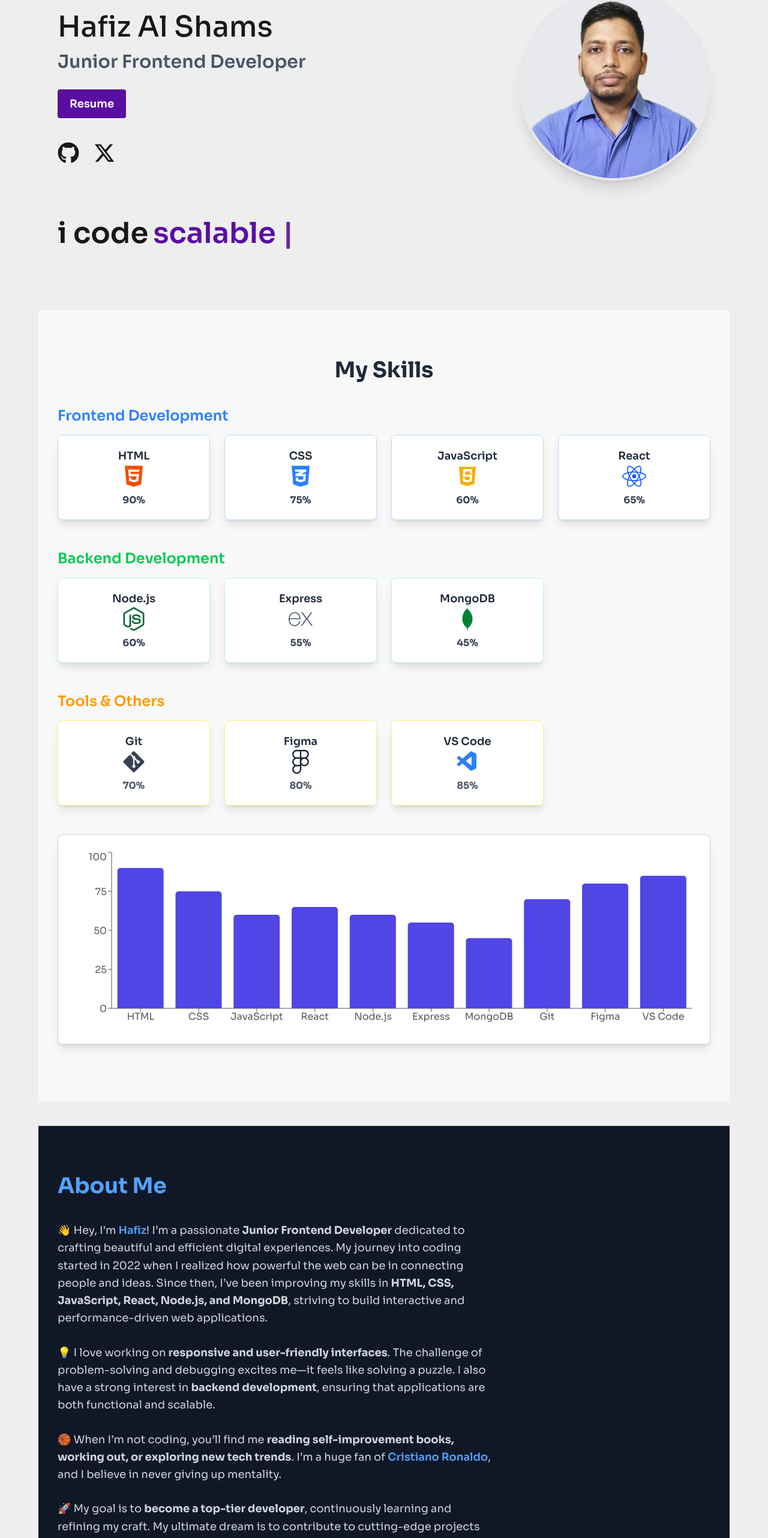
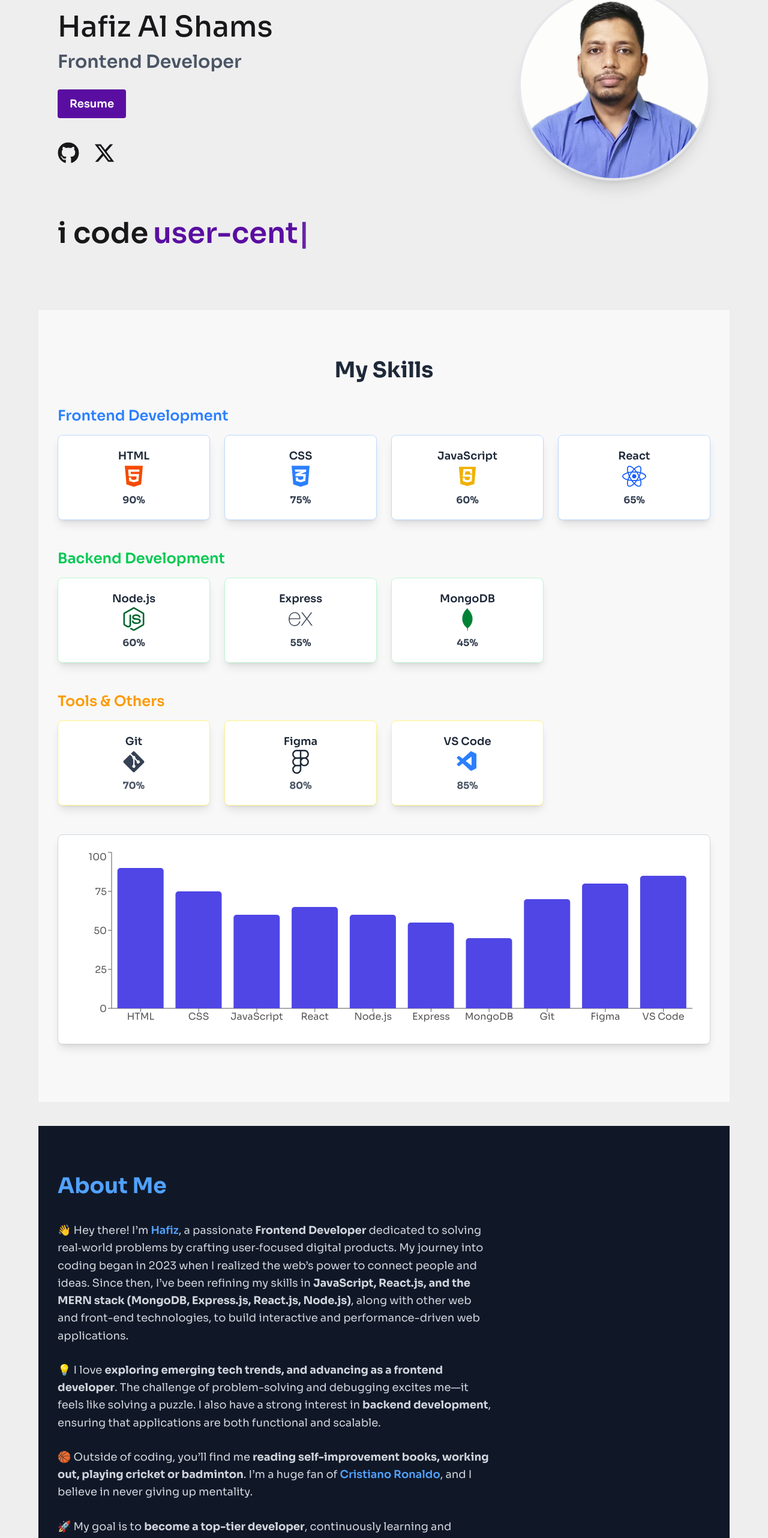
Before and after one commit to Hafiz-Al-Shams/my-portfolio, a React (Vite) app: page / in a window 1280 px wide. Shown: the part 184-2748 px from the top of the page at 60% size. Built offline with nearby package versions, Linux system fonts and the light colour scheme.

Commit message:
fixed responsiveness and other issues

```diff
--- a/public/projects.json
+++ b/public/projects.json
@@ -50,29 +50,31 @@
         "potential_improvements": "Adding an AI-powered recommendation system for food suggestions and optimizing the UI for better mobile responsiveness."
     },
     {
-        "project_name": "SportsSphere - Elite Sports Shop",
-        "project_image": "https://i.ibb.co.com/C5KN07Hj/img-3.png",
+        "project_name": "Giftify - Virtual & Physical Gift Store | Team Project",
+        "project_image": "https://i.ibb.co/PZV8gGqr/Giftify.png",
         "main_technology_stack": [
             "React",
             "React Router",
-            "React Helmet",
-            "React Helmet Async",
-            "React Awesome Slider",
-            "Swiper.js",
+            "Firebase",
             "Express.js",
-            "MongoDB",
-            "LocalForage",
-            "Match Sorter",
-            "Firebase",
+            "React Hook Form",
+            "MongoDB with Mongoose ODM",
+            "Framer Motion",
+            "Yet Another React Lightbox",
+            "React Hook Form",
+            "Keen-Slider",
+            "TanStack Query",
+            "Axios",
+            "React Toastify",
+            "Lottie React",
             "SweetAlert2",
-            "React Tooltip",
-            "Lottie React",
-            "React Dark Mode Toggle"
+            "Recharts",
+            "Stripe"
         ],
-        "brief_description": "SportsSphere is a premium sports shop platform with Firebase authentication and a dynamic database. Users can add sports equipment, view listings directly from the database, and access their own added items. It features a price-based sorting system for easy browsing, ensuring a seamless shopping experience.",
-        "live_project_link": "https://equisports-project.web.app/",
-        "github_repository_link": "https://github.com/Hafiz-Al-Shams/equiSports-client",
-        "challenges_faced": "Implementing real-time data updates for equipment listings and optimizing the sorting system for large datasets.",
-        "potential_improvements": "Adding a wishlist feature, integrating payment options, and enhancing the UI with animations for a more engaging user experience."
+        "brief_description": "Giftify is a gift-sending e-commerce website- launching soon. It lets users send digital gifts, like e-gift cards and animations instantly by email. Users can also order physical gifts, such as custom floral arrangements and themed gift bundles, to be delivered to their loved ones' doorstep with a personalized message. Built with MERN, Giftify runs smoothly across all devices and keeps payments safe. Whether it’s for Eid, Valentine’s Day, Anniversary, birthdays, or any occasion, Giftify makes sending gifts simple and fast.",
+        "live_project_link": "https://giftify-pro.netlify.app/",
+        "github_repository_link": "https://github.com/Md-Siyam94/giftify-server/tree/hafiz",
+        "challenges_faced": "Building robust auth with ‘Forgot Password’ & lockout after failed logins; optimizing gift selection and checkout performance for seamless UX.",
+        "potential_improvements": "Adding user reviews with real-time feedback, building seller & delivery dashboards, implementing real-time delivery tracking, creating an animated gift customization editor, and enhancing analytics dashboards for users & admins."
     }
 ]
--- a/src/components/About.jsx
+++ b/src/components/About.jsx
@@ -12,22 +12,21 @@ const About = () => {
 
                         {/* 1st block */}
                         <p className="text-base sm:text-lg text-gray-300 leading-normal sm:leading-relaxed"> {/* Adjusted text size & line height */}
-                            👋 Hey, I’m <span className="text-blue-400 font-semibold">Hafiz</span>! I’m a passionate <strong>Junior Frontend Developer</strong> dedicated to crafting beautiful and efficient digital experiences.
-                            My journey into coding started in 2022 when I realized how powerful the web can be in connecting people and ideas.
-                            Since then, I’ve been improving my skills in <strong>HTML, CSS, JavaScript, React, Node.js, and MongoDB</strong>, striving to build interactive and performance-driven web applications.
+                            👋 Hey there! I’m <span className="text-blue-400 font-semibold">Hafiz</span>, a passionate <strong>Frontend Developer</strong> dedicated to solving real‑world problems by crafting user‑focused digital products.
+                            My journey into coding began in 2023 when I realized the web’s power to connect people and ideas. Since then, I’ve been refining my skills in <strong>JavaScript, React.js, and the MERN stack (MongoDB, Express.js, React.js, Node.js)</strong>, along with other web and front-end technologies, to build interactive and performance-driven web applications.
                         </p>
                         <br />
 
                         {/* 2nd block */}
                         <p className="text-base sm:text-lg text-gray-300 leading-normal sm:leading-relaxed"> {/* Adjusted text size & line height */}
-                            💡 I love working on <strong>responsive and user-friendly interfaces</strong>. The challenge of problem-solving and debugging excites me—it feels like solving a puzzle.
+                            💡 I love <strong>exploring emerging tech trends, and advancing as a frontend developer</strong>. The challenge of problem-solving and debugging excites me—it feels like solving a puzzle.
                             I also have a strong interest in <strong>backend development</strong>, ensuring that applications are both functional and scalable.
                         </p>
                         <br />
 
                         {/* 3rd block */}
                         <p className="text-base sm:text-lg text-gray-300 leading-normal sm:leading-relaxed"> {/* Adjusted text size & line height */}
-                            🏀 When I’m not coding, you’ll find me <strong>reading self-improvement books, working out, or exploring new tech trends</strong>.
+                            🏀 Outside of coding, you’ll find me <strong>reading self-improvement books, working out, playing cricket or badminton</strong>.
                             I’m a huge fan of <span className="text-blue-400 font-semibold">Cristiano Ronaldo</span>, and I believe in never giving up mentality.
                         </p>
                         <br />
@@ -35,7 +34,7 @@ const About = () => {
                         {/* 4th block */}
                         <p className="text-base sm:text-lg text-gray-300 leading-normal sm:leading-relaxed"> {/* Adjusted text size & line height */}
                             🚀 My goal is to <strong>become a top-tier developer</strong>, continuously learning and refining my craft.
-                            My ultimate dream is to contribute to cutting-edge projects that impact millions worldwide.
+                            My ultimate dream is to contribute to <strong>cutting-edge projects that impact millions worldwide</strong>.
                         </p>
                     </div>
                 </div>
--- a/src/components/Banner.jsx
+++ b/src/components/Banner.jsx
@@ -8,20 +8,20 @@ const Banner = () => {
         <div className='max-w-7xl mx-auto px-4 sm:px-6 lg:px-8 pb-5 md:pb-10 lg:pb-16'>
             <div className="flex flex-col md:flex-row justify-between items-center md:items-start pt-1 md:pt-8 lg:pt-24">
                 <div className="pt-6 md:pt-10 space-y-4 text-center md:text-left">
-                    <h2 className="text-3xl sm:text-4xl md:text-5xl font-medium">Hafiz Al Shams</h2>
-                    <h3 className="text-xl sm:text-2xl md:text-3xl text-gray-600 font-semibold">Junior Frontend Developer</h3>
+                    <h2 className="text-3xl md:text-4xl lg:text-5xl font-medium">Hafiz Al Shams</h2>
+                    <h3 className="text-xl md:text-2xl lg:text-3xl text-gray-600 font-semibold">Frontend Developer</h3>
 
                     <div className="mt-5 sm:mt-7">
 
                         <a
-                            href="https://drive.google.com/file/d/1LdxqzeA7pBkG1JkISULyDdmN_niQZ-IQ/view?usp=drive_link"
+                            href="https://drive.google.com/file/d/1xQ_dDvBEqNZUyDHK3TqXP6nyfeZYOEgS/view?usp=drive_link"
                             target="_blank"
                             rel="noopener noreferrer"
                             className=""
                         >
                             <button
                                 className="
-    btn md:btn-lg
+    btn lg:btn-lg
     text-white
 
     bg-[#5a0ea1]
@@ -74,26 +74,23 @@ const Banner = () => {
             </div>
 
             <h3 className="
-    flex flex-wrap items-center
-    text-sm
-    sm:text-2xl
-    md:text-4xl
+    flex flex-wrap items-center justify-center
+    text-xl
+    md:text-3xl md:justify-start
     lg:text-5xl
     font-semibold
     mt-8 sm:mt-12 md:mt-16
-    text-center md:text-left
   ">
                 <span className="whitespace-nowrap mr-1 md:mr-1.5 lg:mr-2">
                     i code
                 </span>
-                <span className="whitespace-nowrap text-[#5a0ea1]">
+                <span className="md:whitespace-nowrap text-[#5a0ea1]">
                     <Typewriter
                         options={{
                             strings: [
                                 "tomorrow's Web, today",
-                                "scalable Digital architectures",
-                                "adaptive Ecosystems",
-                                "robust Web infrastructures",
+                                "user-centric designs",
+                                "Simple Site Spark",
                             ],
                             autoStart: true,
                             loop: true,
--- a/src/components/ContactMe.jsx
+++ b/src/components/ContactMe.jsx
@@ -1,5 +1,5 @@
 import { useState } from "react";
-import { FaEnvelope, FaPhone, FaWhatsapp } from "react-icons/fa";
+import { FaEnvelope, FaWhatsapp } from "react-icons/fa";
 import Swal from "sweetalert2";
 
 
@@ -63,25 +63,21 @@ const ContactMe = () => {
 
     return (
         <div className="pb-7">
-            <div className="transform hover:scale-105 hover:shadow-xl
-      transition duration-200 ease-out w-11/12 sm:w-10/12 md:max-w-3xl mx-auto px-6 sm:px-10 py-8 bg-white shadow-lg rounded-lg mt-6 sm:mt-10">
+            <div className="hover:shadow-xl
+      transition duration-200 ease-out w-11/12 md:max-w-3xl lg:max-w-5xl mx-auto px-6 sm:px-10 py-8 bg-white shadow-lg rounded-lg mt-6 sm:mt-10">
                 <h1 className="text-2xl sm:text-3xl font-bold text-center text-gray-800 mb-4">
                     Contact Me
                 </h1>
 
                 {/* Contact Info */}
                 <div className="mb-6">
-                    <p className="flex items-center gap-3 text-[10px] md:text-xl">
-                        <FaEnvelope className="text-blue-500" />
-                        Email: <a className="text-blue-600 underline text-[10px] md:text-lg ">hafizalshams1917@gmail.com</a>
+                    <p className="flex flex-wrap items-center gap-3 text-sm md:text-xl">
+                        <FaEnvelope className="text-blue-500 text-lg md:text-xl" />
+                        Email: <a className="text-blue-600 underline text-sm md:text-lg">hafizalshams25@gmail.com</a>
                     </p>
-                    {/* <p className="flex items-center gap-3 text-base sm:text-lg mt-2">
-                        <FaPhone className="text-green-500" />
-                        Phone: <a className="text-green-600 underline">+1234567890</a>
-                    </p> */}
-                    <p className="flex items-center gap-3 text-[10px] md:text-xl mt-2">
-                        <FaWhatsapp className="text-green-600" />
-                        WhatsApp: <a target="_blank" rel="noopener noreferrer" className="text-green-700 underline text-[10px] md:text-lg">+8801581198040</a>
+                    <p className="flex flex-wrap items-center gap-3 text-sm md:text-xl mt-2">
+                        <FaWhatsapp className="text-green-600 text-lg md:text-xl" />
+                        WhatsApp: <a target="_blank" rel="noopener noreferrer" className="text-green-700 underline text-sm md:text-lg">+8801581198040</a>
                     </p>
                 </div>
 
@@ -125,7 +121,7 @@ const ContactMe = () => {
                     ></textarea>
                     <button
                         type="submit"
-                        className="w-full btn btn-primary py-3 text-lg"
+                        className="w-full btn btn-primary py-3"
                     >
                         Send Message
                     </button>
--- a/src/components/Footer.jsx
+++ b/src/components/Footer.jsx
@@ -1,3 +1,4 @@
+import { FaFacebookF, FaXTwitter } from "react-icons/fa6";
 
 
 
@@ -6,15 +7,15 @@ const Footer = () => {
         <div>
             <footer className="footer sm:footer-horizontal bg-neutral-800 text-neutral-content items-center py-5 px-5 md:px-12 lg:px-20">
                 <aside className="grid-flow-col items-center">
-                    <h3 className="text-base md:text-xl mr-2.5">hafiz.codes</h3>
+                    <h3 className="text-base md:text-lg mr-2.5">hafiz.codes</h3>
                     <p className="text-xs md:text-sm"> © {new Date().getFullYear()} - All right reserved</p>
                 </aside>
                 <nav className="grid-flow-col gap-4 md:place-self-center md:justify-self-end">
-                    <a href="https://x.com/shams_world625"
+                    <a href="https://x.com/hafiz_dev25"
                         target="_blank"
                         rel="noopener noreferrer"
                     >
-                        <svg
+                        {/* <svg
                             xmlns="http://www.w3.org/2000/svg"
                             width="24"
                             height="24"
@@ -22,13 +23,14 @@ const Footer = () => {
                             className="fill-current">
                             <path
                                 d="M24 4.557c-.883.392-1.832.656-2.828.775 1.017-.609 1.798-1.574 2.165-2.724-.951.564-2.005.974-3.127 1.195-.897-.957-2.178-1.555-3.594-1.555-3.179 0-5.515 2.966-4.797 6.045-4.091-.205-7.719-2.165-10.148-5.144-1.29 2.213-.669 5.108 1.523 6.574-.806-.026-1.566-.247-2.229-.616-.054 2.281 1.581 4.415 3.949 4.89-.693.188-1.452.232-2.224.084.626 1.956 2.444 3.379 4.6 3.419-2.07 1.623-4.678 2.348-7.29 2.04 2.179 1.397 4.768 2.212 7.548 2.212 9.142 0 14.307-7.721 13.995-14.646.962-.695 1.797-1.562 2.457-2.549z"></path>
-                        </svg>
+                        </svg> */}
+                        <FaXTwitter className="text-lg md:text-2xl" />
                     </a>
                     <a href="https://www.facebook.com/HafizAlShams25/"
                         target="_blank"
                         rel="noopener noreferrer"
                     >
-                        <svg
+                        {/* <svg
                             xmlns="http://www.w3.org/2000/svg"
                             width="24"
                             height="24"
@@ -36,7 +38,8 @@ const Footer = () => {
                             className="fill-current">
                             <path
                                 d="M9 8h-3v4h3v12h5v-12h3.642l.358-4h-4v-1.667c0-.955.192-1.333 1.115-1.333h2.885v-5h-3.808c-3.596 0-5.192 1.583-5.192 4.615v3.385z"></path>
-                        </svg>
+                        </svg> */}
+                        <FaFacebookF className="text-lg md:text-2xl" />
                     </a>
                 </nav>
             </footer>
--- a/src/components/NavBar.jsx
+++ b/src/components/NavBar.jsx
@@ -20,7 +20,7 @@ const NavBar = () => {
                             <li><a href="#contact">Contact Me</a></li>
                             <li>
                                 <a
-                                    href="https://drive.google.com/file/d/18Alhhb5l_mZaltfeOsO8Jisd2FYd52j8/view?usp=drive_link"
+                                    href="https://drive.google.com/file/d/1xQ_dDvBEqNZUyDHK3TqXP6nyfeZYOEgS/view?usp=drive_link"
                                     target="_blank"
                                     rel="noopener noreferrer"
                                     className=""
@@ -34,7 +34,7 @@ const NavBar = () => {
                         <div className="">
                             <img src={logo} alt="" className='w-7' />
                         </div>
-                        <h5 className="text-xl font-medium"><a href="#banner">hafiz.codes</a></h5>
+                        <h5 className="md:text-xl font-medium"><a href="#banner">hafiz.codes</a></h5>
                     </div>
                 </div>
                 <div className="navbar-center hidden lg:flex">
@@ -51,7 +51,7 @@ const NavBar = () => {
                         <li><a href="#contact">Contact Me</a></li>
                         <li>
                             <a
-                                href="https://drive.google.com/file/d/1LdxqzeA7pBkG1JkISULyDdmN_niQZ-IQ/view?usp=drive_link"
+                                href="https://drive.google.com/file/d/1xQ_dDvBEqNZUyDHK3TqXP6nyfeZYOEgS/view?usp=drive_link"
                                 target="_blank"
                                 rel="noopener noreferrer"
                                 className=""
```
Also changed, not shown: src/assets/hafiz.png.
